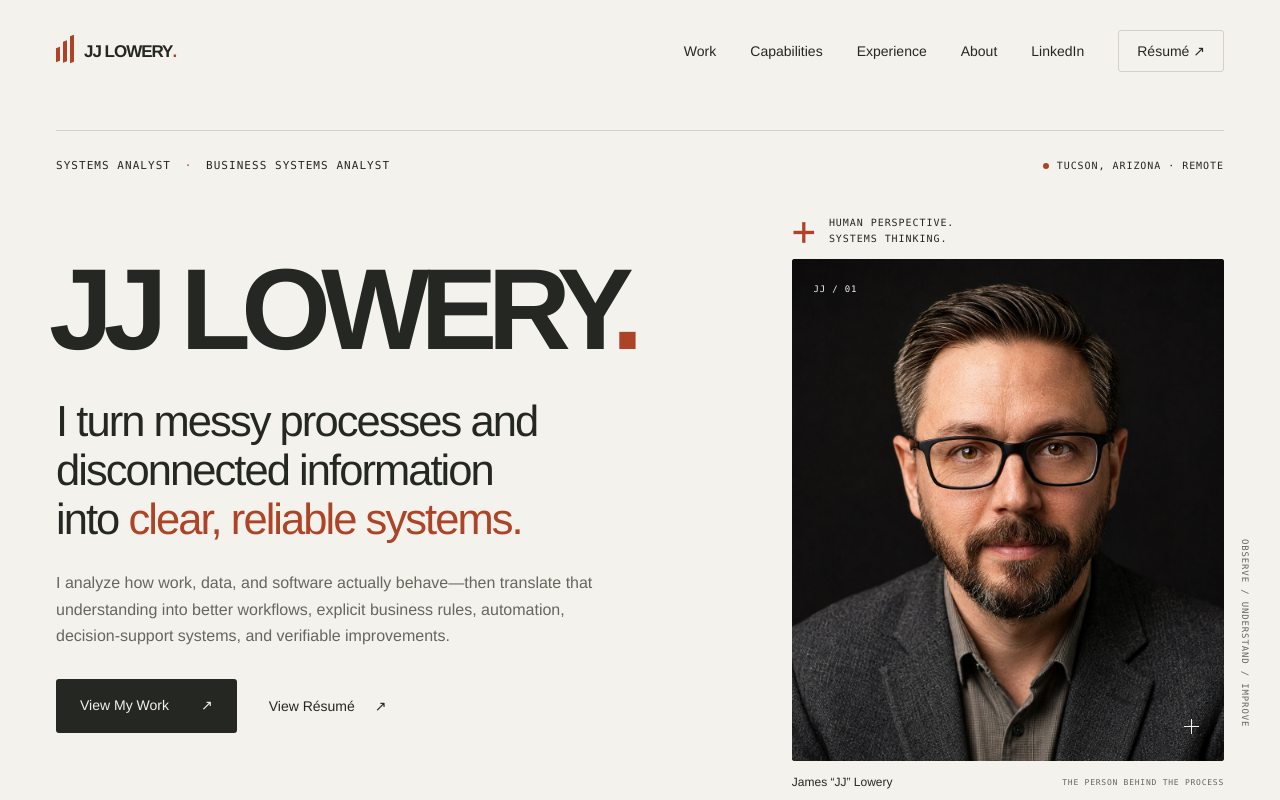
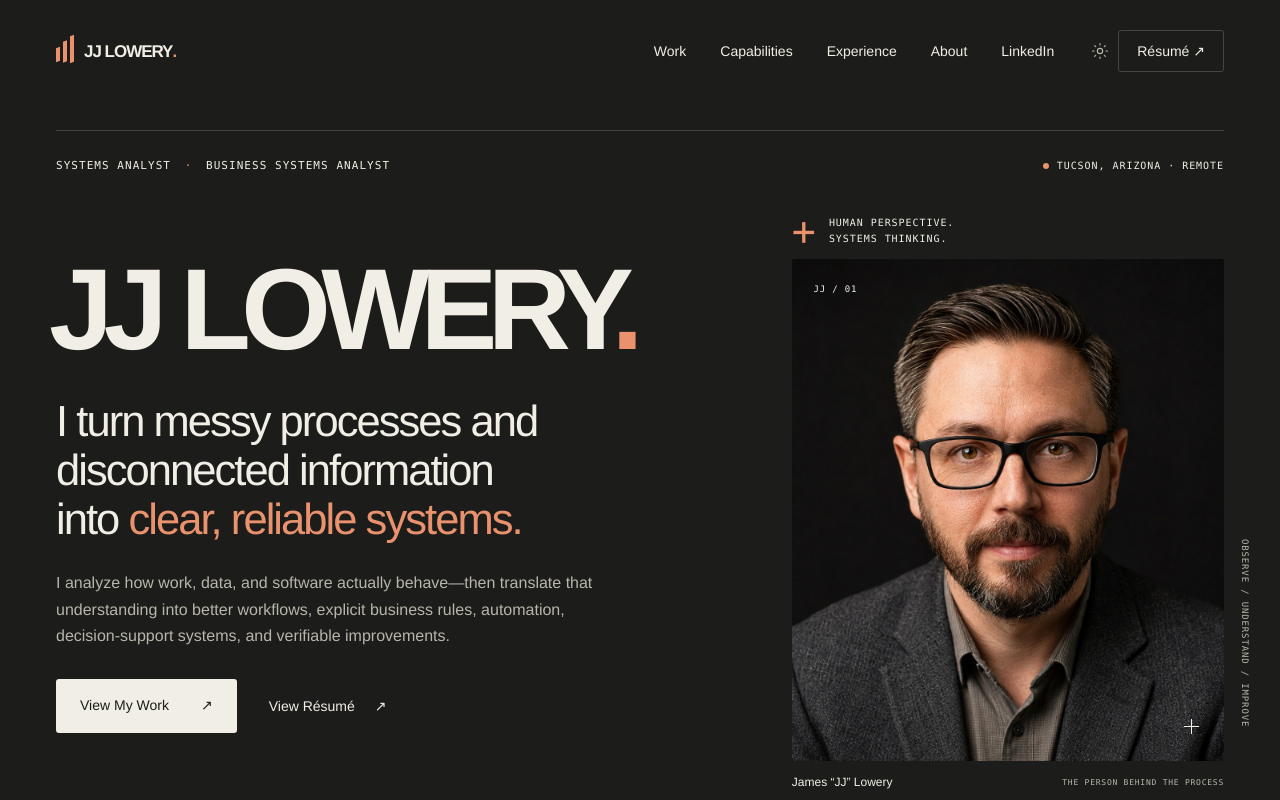
Before and after one commit to GenetheLionKing/jj-lowery-portfolio, a Next.js app: page / in a window 1280 px wide. Shown: the top 800 px of the page. Built offline with nearby package versions, Linux system fonts and the light colour scheme.

Commit message:
feat: add persistent dark mode theme

```diff
--- a/app/globals.css
+++ b/app/globals.css
@@ -1,8 +1,9 @@
+@layer tokens, base, layout, components, responsive, accessibility;
+
 @import url("../styles/diagrams.css");
 @import url("../styles/case-study.css");
 @import url("../styles/resume.css");
-
-@layer tokens, base, layout, components, responsive, accessibility;
+@import url("../styles/theme.css");
 
 @layer tokens {
   :root {
@@ -343,10 +344,10 @@
     aspect-ratio: 4 / 4.65;
     overflow: hidden;
     border-radius: 3px;
-    background: #d4d1c6;
+    background: var(--portrait-surface);
   }
   .portrait-frame--photo {
-    --portrait-mark: var(--paper);
+    --portrait-mark: var(--on-dark);
     background: #111414;
   }
   .portrait-frame--photo .portrait-index {
@@ -365,7 +366,7 @@
     inset: 0;
     display: grid;
     place-items: center;
-    background: #dcd9d0;
+    background: var(--placeholder-surface);
     overflow: hidden;
   }
   .portrait-placeholder::before {
@@ -373,7 +374,7 @@
     position: absolute;
     width: 71%;
     height: 85%;
-    border: 1px solid #b4b3a8;
+    border: 1px solid var(--placeholder-line);
     top: 8%;
     right: -17%;
     border-radius: 180px 180px 0 0;
@@ -384,7 +385,7 @@
     position: absolute;
     width: 75%;
     height: 75%;
-    border: 1px solid #b4b3a8;
+    border: 1px solid var(--placeholder-line);
     border-radius: 50%;
     bottom: -36%;
     left: -23%;
@@ -394,7 +395,7 @@
     font-weight: 600;
     line-height: 0.8;
     letter-spacing: -0.08em;
-    color: #a3a498;
+    color: var(--placeholder-monogram);
     transform: translate(-12%, -10%);
   }
   .portrait-index {
@@ -408,7 +409,7 @@
     position: absolute;
     bottom: 23px;
     left: 23px;
-    color: #575b50;
+    color: var(--placeholder-label);
   }
   .portrait-registration {
     position: absolute;
@@ -508,11 +509,11 @@
     background: var(--white);
     border-radius: 6px;
     overflow: hidden;
-    border: 1px solid #d4d1c8;
+    border: 1px solid var(--line);
     transition: border-color 0.25s;
   }
   .flagship-card:hover {
-    border-color: #96958a;
+    border-color: var(--line-strong);
   }
   .flagship-copy {
     padding: 32px 40px 36px;
@@ -562,7 +563,7 @@
     border-color: var(--accent);
   }
   .flagship-visual {
-    background: #dedfd6;
+    background: var(--budget-panel);
     display: flex;
     align-items: center;
     padding: 36px;
@@ -570,7 +571,7 @@
     overflow: hidden;
   }
   .flagship-income .flagship-visual {
-    background: #e7dcd2;
+    background: var(--income-panel);
   }
   .flagship-performance .flagship-visual {
     background: var(--dark);
@@ -613,7 +614,7 @@
     margin-bottom: 24px;
   }
   .capability-number > span {
-    color: #7c7d71;
+    color: var(--detail);
     font-size: 16px;
   }
   .capability-grid h3 {
@@ -629,7 +630,7 @@
   }
   .approach-section {
     background: var(--dark);
-    color: var(--paper);
+    color: var(--on-dark);
     position: relative;
   }
   .approach-section .eyebrow {
@@ -679,7 +680,7 @@
   }
   .approach-grid li {
     padding: 21px 23px 8px 0;
-    border-top: 1px solid #656b5f;
+    border-top: 1px solid var(--case-detail);
   }
   .approach-step {
     display: flex;
@@ -734,8 +735,8 @@
   }
   .supporting-grid .supporting-featured {
     grid-row: span 2;
-    background: #e7e9df;
-    border-color: #d6d9cb;
+    background: var(--support-surface);
+    border-color: var(--support-line);
   }
   .supporting-meta {
     display: flex;
@@ -798,11 +799,11 @@
     display: grid;
     grid-template-columns: 105px 1fr;
     padding: 26px 0;
-    border-top: 1px solid #c8c6ba;
+    border-top: 1px solid var(--rule);
     gap: 26px;
   }
   .experience-list li:last-child {
-    border-bottom: 1px solid #c8c6ba;
+    border-bottom: 1px solid var(--rule);
   }
   .experience-list li > .micro {
     padding-top: 4px;
@@ -871,8 +872,8 @@
   }
   .contact-section {
     padding-block: 90px;
-    background: #e8d9cc;
-    border-top: 1px solid #d9c8b9;
+    background: var(--contact-surface);
+    border-top: 1px solid var(--contact-line);
   }
   .contact-layout {
     display: grid;
@@ -892,7 +893,7 @@
     font-size: 14px;
     margin-top: 26px;
     max-width: 440px;
-    color: #676052;
+    color: var(--contact-muted);
   }
   .contact-actions {
     padding-bottom: 6px;
--- a/app/layout.tsx
+++ b/app/layout.tsx
@@ -2,6 +2,7 @@ import type { Metadata } from "next";
 import { SiteHeader } from "@/components/site-header";
 import { SiteFooter } from "@/components/site-footer";
 import { profile } from "@/data/profile";
+import { themeInitScript } from "@/data/theme";
 import "./globals.css";
 
 export const metadata: Metadata = {
@@ -32,7 +33,10 @@ export default function RootLayout({
   children,
 }: Readonly<{ children: React.ReactNode }>) {
   return (
-    <html lang="en">
+    <html lang="en" data-theme="dark" suppressHydrationWarning>
+      <head>
+        <script dangerouslySetInnerHTML={{ __html: themeInitScript }} />
+      </head>
       <body>
         <a className="skip-link" href="#main">
           Skip to content
--- a/components/site-header.tsx
+++ b/components/site-header.tsx
@@ -1,5 +1,6 @@
 import Link from "next/link";
 import { navigation } from "@/data/profile";
+import { ThemeToggle } from "@/components/theme-toggle";
 
 export function SiteHeader() {
   return (
@@ -14,21 +15,28 @@ export function SiteHeader() {
           JJ LOWERY<span className="brand-period">.</span>
         </Link>
         <nav aria-label="Main navigation">
-          {navigation.map((item) => (
+          {navigation.map((item) =>
+            item.label === "Résumé" ? (
+              <span className="nav-actions" key={item.label}>
+                <ThemeToggle />
+                <Link href={item.href} className="nav-resume">
+                  {item.label}<span aria-hidden="true"> ↗</span>
+                </Link>
+              </span>
+            ) : (
               <Link
                 key={item.label}
                 href={item.href}
                 target={item.external ? "_blank" : undefined}
                 rel={item.external ? "noopener noreferrer" : undefined}
-              className={item.label === "Résumé" ? "nav-resume" : undefined}
               >
                 {item.label}
-              {item.label === "Résumé" && <span aria-hidden="true"> ↗</span>}
                 {item.external && (
                   <span className="sr-only"> (opens in a new tab)</span>
                 )}
               </Link>
-          ))}
+            ),
+          )}
         </nav>
       </div>
     </header>
--- /dev/null
+++ b/components/theme-toggle.tsx
@@ -0,0 +1,49 @@
+"use client";
+
+import { themeStorageKey } from "@/data/theme";
+
+export function ThemeToggle() {
+  function toggleTheme() {
+    const theme =
+      document.documentElement.dataset.theme === "light" ? "dark" : "light";
+    document.documentElement.dataset.theme = theme;
+    try {
+      localStorage.setItem(themeStorageKey, theme);
+    } catch {
+      // Switching still works when browser storage is unavailable.
+    }
+  }
+
+  return (
+    <button type="button" className="theme-toggle" onClick={toggleTheme}>
+      <span className="theme-to-light">
+        <svg
+          viewBox="0 0 24 24"
+          aria-hidden="true"
+          fill="none"
+          stroke="currentColor"
+          strokeWidth="1.5"
+          strokeLinecap="round"
+        >
+          <circle cx="12" cy="12" r="3.5" />
+          <path d="M12 2v2m0 16v2M2 12h2m16 0h2M4.9 4.9l1.4 1.4m11.4 11.4 1.4 1.4M4.9 19.1l1.4-1.4M17.7 6.3l1.4-1.4" />
+        </svg>
+        <span className="sr-only">Switch to light mode</span>
+      </span>
+      <span className="theme-to-dark">
+        <svg
+          viewBox="0 0 24 24"
+          aria-hidden="true"
+          fill="none"
+          stroke="currentColor"
+          strokeWidth="1.5"
+          strokeLinecap="round"
+          strokeLinejoin="round"
+        >
+          <path d="M20.5 13.1A8.6 8.6 0 0 1 10.9 3.5a8.6 8.6 0 1 0 9.6 9.6Z" />
+        </svg>
+        <span className="sr-only">Switch to dark mode</span>
+      </span>
+    </button>
+  );
+}
--- /dev/null
+++ b/data/theme.ts
@@ -0,0 +1,4 @@
+export const themeStorageKey = "jj-lowery-theme";
+
+// Runs before the page is painted; blocked storage still leaves the dark default.
+export const themeInitScript = `try{document.documentElement.dataset.theme=localStorage.getItem(${JSON.stringify(themeStorageKey)})==="light"?"light":"dark"}catch{}`;
--- a/styles/resume.css
+++ b/styles/resume.css
@@ -102,7 +102,7 @@
 .resume-skills li:not(:last-child)::after {
   content: "·";
   padding-inline: 6px;
-  color: #888b7c;
+  color: var(--separator);
 }
 .resume-projects {
   display: grid;
--- /dev/null
+++ b/styles/theme.css
@@ -0,0 +1,148 @@
+/* Declare order here as well because the build inlines imports before globals. */
+@layer tokens, base, layout, components, responsive, accessibility;
+
+@layer tokens {
+  :root {
+    color-scheme: light;
+    --on-dark: #f4f2ec;
+    --line-strong: #96958a;
+    --budget-panel: #dedfd6;
+    --budget-surface: #e0e3d8;
+    --budget-ink: #343e32;
+    --budget-muted: #4f5b44;
+    --budget-arrow: #59674d;
+    --diagram-line: #b7bcad;
+    --budget-line: #a3ab98;
+    --budget-rule: #929d83;
+    --income-panel: #e7dcd2;
+    --income-surface: #e9dfd5;
+    --income-ink: #423c35;
+    --income-muted: #675340;
+    --income-line: #c4b8ab;
+    --detail: #7c7d71;
+    --support-surface: #e7e9df;
+    --support-line: #d6d9cb;
+    --rule: #c8c6ba;
+    --contact-surface: #e8d9cc;
+    --contact-line: #d9c8b9;
+    --contact-muted: #676052;
+    --case-detail: #656b5f;
+    --comparison-surface: #e7eadf;
+    --formula-surface: #e8e9e1;
+    --formula-line: #cccfc2;
+    --formula-label: #5e6753;
+    --formula-note: #636959;
+    --flow-arrow: #85897c;
+    --principle-surface: #e9e8df;
+    --skill-ink: #54594d;
+    --separator: #888b7c;
+    --placeholder-surface: #dcd9d0;
+    --placeholder-line: #b4b3a8;
+    --placeholder-monogram: #a3a498;
+    --placeholder-label: #575b50;
+    --portrait-surface: #d4d1c6;
+  }
+
+  /* Screen-only dark tokens keep print light, regardless of the saved theme. */
+  @media screen {
+    :root:not([data-theme="light"]) {
+      color-scheme: dark;
+      --paper: #1c1d1a;
+      --surface: #242520;
+      --white: #282923;
+      --ink: #f1eee5;
+      --muted: #b8b5aa;
+      --line: #45463d;
+      --accent: #e9926d;
+      --line-strong: #706d64;
+      --budget-panel: #2a2e28;
+      --budget-surface: #30352d;
+      --budget-ink: #e8ebdf;
+      --budget-muted: #bfc8b3;
+      --budget-arrow: #b5c0a7;
+      --diagram-line: #545d4b;
+      --budget-line: #626e57;
+      --budget-rule: #738166;
+      --income-panel: #342c27;
+      --income-surface: #3a3029;
+      --income-ink: #f0e5db;
+      --income-muted: #cfbbaa;
+      --income-line: #756252;
+      --detail: #b4b0a5;
+      --support-surface: #292f27;
+      --support-line: #414a3b;
+      --rule: #47463f;
+      --contact-surface: #332923;
+      --contact-line: #564338;
+      --contact-muted: #c9bbad;
+      --case-detail: #b4bcaa;
+      --comparison-surface: #2e352a;
+      --formula-surface: #2a3027;
+      --formula-line: #4d5544;
+      --formula-label: #c0cbb4;
+      --formula-note: #b7c1ac;
+      --flow-arrow: #a8afa0;
+      --principle-surface: #302f29;
+      --skill-ink: #c6c9bc;
+      --separator: #999c8c;
+      --placeholder-surface: #302f2a;
+      --placeholder-line: #66665a;
+      --placeholder-monogram: #797b6c;
+      --placeholder-label: #b6beab;
+      --portrait-surface: #302f2a;
+    }
+  }
+}
+
+@layer layout {
+  .nav-actions {
+    display: inline-flex;
+    align-items: center;
+    gap: 6px;
+  }
+  .theme-toggle {
+    display: inline-grid;
+    place-items: center;
+    flex: 0 0 24px;
+    width: 24px;
+    height: 24px;
+    padding: 3px;
+    border: 0;
+    border-radius: 2px;
+    background: transparent;
+    color: var(--muted);
+    cursor: pointer;
+    transition: color 0.18s ease;
+  }
+  .theme-toggle:hover {
+    color: var(--accent);
+  }
+  .theme-toggle svg {
+    display: block;
+    width: 18px;
+    height: 18px;
+  }
+  .theme-to-dark,
+  :root[data-theme="light"] .theme-to-light {
+    display: none;
+  }
+  :root[data-theme="light"] .theme-to-dark {
+    display: inline;
+  }
+}
+
+@layer responsive {
+  @media (max-width: 600px) {
+    .site-header .header-inner nav {
+      column-gap: 3px;
+    }
+    .nav-actions {
+      gap: 4px;
+    }
+  }
+  @media (max-width: 380px) {
+    .site-header .header-inner nav {
+      grid-template-columns: 1fr 1fr max-content;
+    }
+  }
+}
```
Also changed, not shown: styles/case-study.css (+8 -8 lines), styles/diagrams.css (+17 -17 lines), 1 other file (tests, documents, lock files or other folders). Lines whose indentation alone changed are shown as unchanged.
